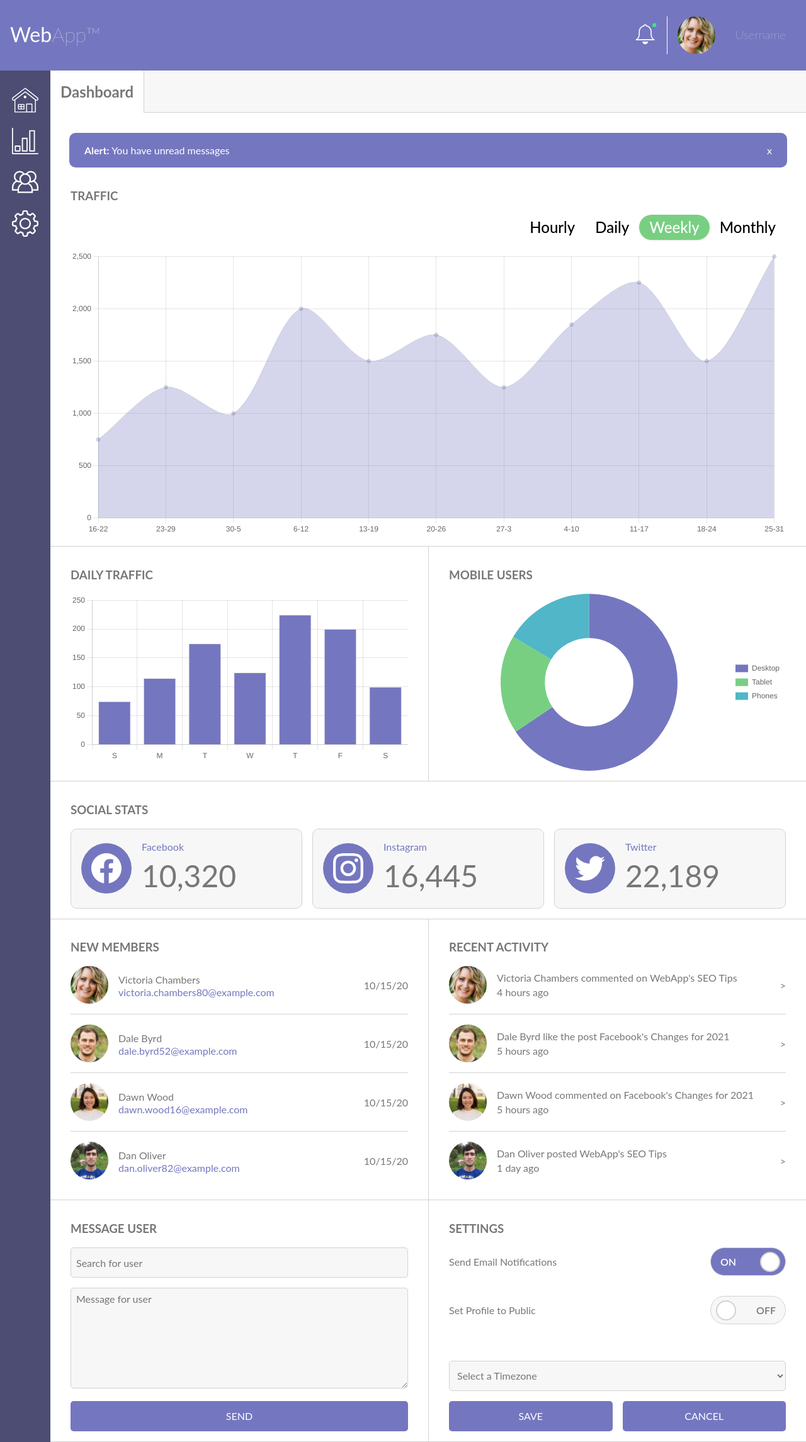
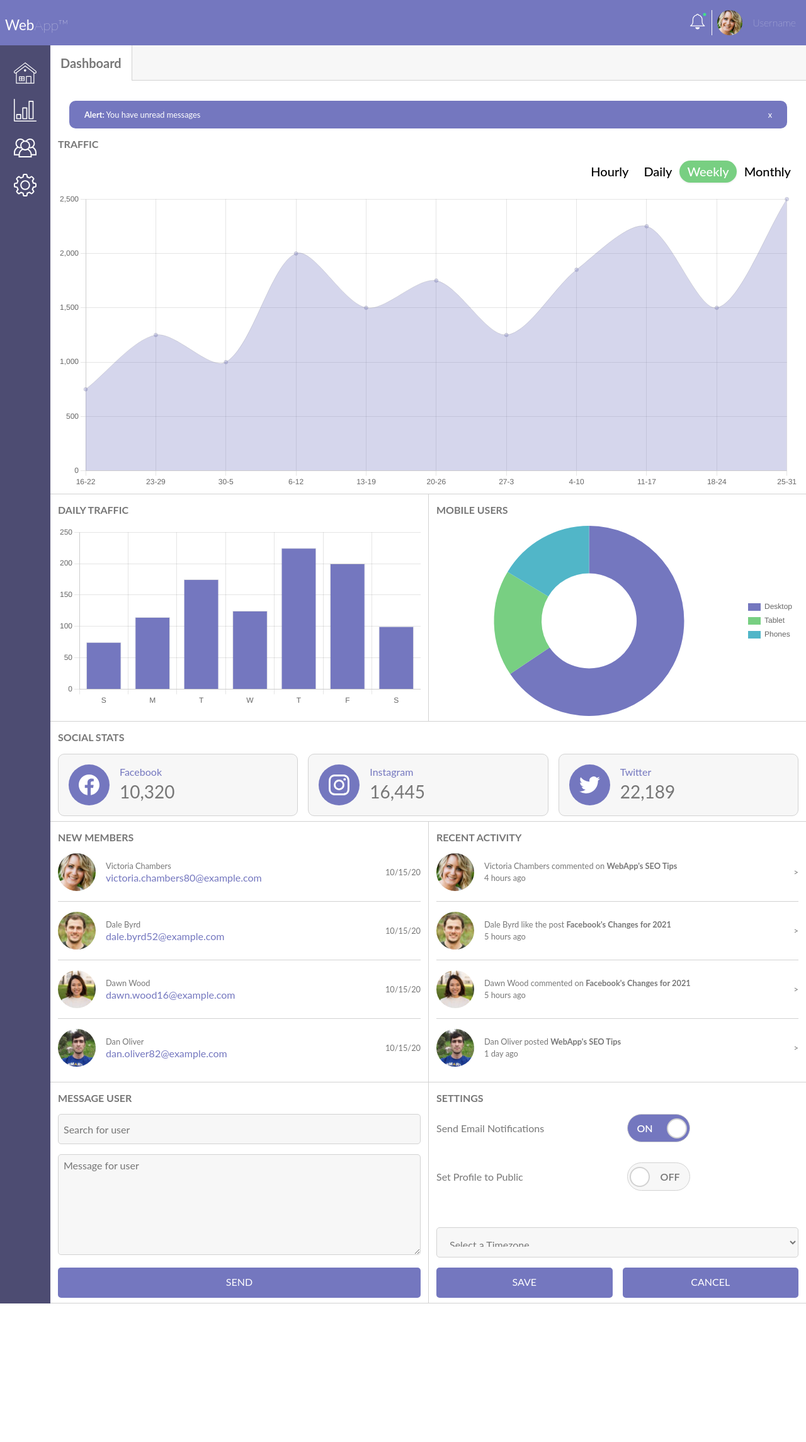
Before and after one commit to DVPerks/techdegree-project-7, a website: page index.html in a window 1280 px wide. Shown: the whole page at 63% size. After the commit the page ends 2070 px from the top, so only its background shows below. Drawn offline with nearby package versions, Linux system fonts and the light colour scheme.

Commit message:
fix mobile and tablet views

```diff
--- a/index.html
+++ b/index.html
@@ -3,8 +3,8 @@
 
 <head>
   <meta charset="utf-8">
+  <meta name="viewport" content="width=device-width, initial-scale=1">
   <title>Web App Dashboard</title>
-  <meta name="viewport" content="width=device-width, initial-scale=1">
   <link rel="stylesheet" href="css/styles.css">
 </head>
 
@@ -272,7 +272,7 @@
             <input type="checkbox" class="toggle" id="public">
           </label>
         </div>
-        <select class="form-field" id="timezones">
+        <select class="settings-time" id="timezones">
           <option disabled selected>Select a Timezone</option>
           <option value="Etc/GMT+12">(GMT-12:00) International Date Line West</option>
           <option value="Pacific/Midway">(GMT-11:00) Midway Island, Samoa</option>
--- a/scss/base/_typography.scss
+++ b/scss/base/_typography.scss
@@ -10,8 +10,11 @@
 }
 
 p {
+  font-size: 0.8rem;
   line-height: 1.45em;
 }
+
+h2 {font-size: 1.25rem;}
 
 a {
   text-decoration: none;
@@ -22,12 +25,15 @@ a {
 header * {
   color: #fff;
   & h3 {
+    font-size: 1rem;
     font-weight: 200;
   }
 }
 
 .title {
+  margin: 0;
   & * {
+    font-size: 1.4rem;
     font-weight: 200;
   }
   &-bold {
@@ -37,6 +43,8 @@ header * {
 
 main {
   & h3 {
+    font-size: 1rem;
     text-transform: uppercase;
+    margin-top: 0.5rem;
   }
 }
--- a/scss/component/_graph.scss
+++ b/scss/component/_graph.scss
@@ -38,8 +38,8 @@
       }
     }
     & label {
-      padding: 6px 16px;
-      font-size: 1.5rem;
+      padding: 6px 12px;
+      font-size: 0.75rem;
       font-weight: 500;
       color: #000;
       cursor: pointer;
--- a/scss/component/_image.scss
+++ b/scss/component/_image.scss
@@ -11,8 +11,8 @@
 }
 
 div.social-image {
-  width: 80px;
-  height: 80px;
+  width: 65px;
+  height: 65px;
   padding: 1rem;
   border-radius: 50%;
   background-color: variables.$lavendar;
--- a/scss/component/_main.scss
+++ b/scss/component/_main.scss
@@ -16,7 +16,7 @@
 }
 
 section {
-    padding: 1rem 2rem;
+    padding: 0.5rem 0.75rem;
     min-width: 0;
     width: 100%;
     border-bottom: 1px solid variables.$gray;
--- a/scss/component/_members.scss
+++ b/scss/component/_members.scss
@@ -12,6 +12,9 @@
         padding-bottom: 1rem;
         & p {
             margin: 0;
+            & span {
+                font-weight: bold;
+            }
         }
         &:last-child {
             border-bottom: none;
--- a/scss/component/_navigation.scss
+++ b/scss/component/_navigation.scss
@@ -9,30 +9,30 @@ header {
   align-items: center;
   justify-content: space-between;
   flex-direction: row;
-  padding: 1rem;
+  padding: 1rem 0.5rem;
   & .user-profile {
     display: flex;
     flex-direction: row;
     align-items: center;
     justify-content: space-between;
-    height: 60px;
+    height: 40px;
     & .notification {
       height: 100%;
       border-right: 1px solid white;
       display: block;
     }
     & a, img, h3 {
-      padding: 0 1rem;
+      padding: 0 0.5rem;
     }
     & .user-icon {
-      width: 60px;
+      width: 40px;
       height: auto;
     }
   }
 }
 
 .nav {
-    padding: 0 5rem;
+    padding: 0 2rem;
     flex-basis: 100%;
     display: flex;
     flex-direction: row;
@@ -54,9 +54,9 @@ header {
 }
 
 .nav-link svg {
-  width: 42px;   /* Adjust size as needed */
-  height: 42px;
-  fill: white;   /* Changes the icon color to white */
+  width: 36px;
+  height: 36px;
+  fill: white;
 }
 
 .notification-link {
@@ -64,8 +64,8 @@ header {
     animation: bellRing 0.8s ease-in-out;
   }
   & svg {
-    width: 36px;   /* Adjust size as needed */
-    height: 36px;
+    width: 28px;
+    height: 28px;
     fill: white;
     transform-origin: top center;
     transition: bellRing .5s ease-in-out;
--- a/scss/component/_settings.scss
+++ b/scss/component/_settings.scss
@@ -15,11 +15,15 @@
         justify-content: space-between;
         align-items: center;
     }
+    &-time {
+        margin: 3rem 0 1rem 0;
+        height: 3rem;
+        padding: 1rem;
+        background-color: variables.$light-gray;
+        border: 1px solid variables.$gray;
+        border-radius: 5px;
+    }
     &-toggle {
         gap: 2rem;
     }
 }
-
-.form-field {
-    margin-top: 3rem;
-}
--- a/scss/component/_social.scss
+++ b/scss/component/_social.scss
@@ -18,10 +18,11 @@
         & p {
             margin: 0;
             &:nth-child(1) {
+                font-size: 1.5rem;
                 color: variables.$lavendar;
             }
             &:nth-child(2) {
-                font-size: 3rem;
+                font-size: 2.5rem;
             }
         }
     }
--- a/scss/component/_toggle-switch.scss
+++ b/scss/component/_toggle-switch.scss
@@ -4,7 +4,7 @@ input.toggle {
     appearance: none;
     -webkit-appearance: none;
     position: relative;
-    width: 120px;
+    width: 100px;
     height: 45px;
     border-radius: 50px;
     background-color: variables.$light-gray;
--- a/scss/utilities/_mediaqueries.scss
+++ b/scss/utilities/_mediaqueries.scss
@@ -18,14 +18,15 @@
     }
   }
 
-  .main-header, .alert, .traffic, .social {
+  .main-header, .alert, .traffic, .social,
+  .members, .message, .activity, .settings {
     grid-column: 1 / span 2;
   }
-  .daily, .members, .message {
-    grid-column: 1 / span 2;
+  .daily {
+    grid-column: 1 / span 1;
   }
-  .mobile, .activity, .settings {
-    grid-column: 1 / span 2;
+  .mobile {
+    grid-column: 2 / span 1;
   }
 
   /* Navigation */
@@ -38,16 +39,29 @@
 
   .traffic-nav {
     justify-content: flex-end;
+    & label {
+      font-size: 1.25rem;
+    }
   }
 
   .mobile {
     border-left: 1px solid variables.$gray;
   }
 
-  .social-flexbox {
-    flex-direction: row;
-    & .social-container {
+  .social {
+    &-flexbox {
+      flex-direction: row;
+    }
+    &-container {
       flex: 3;
+      & p {
+        &:nth-child(1) {
+            font-size: 1rem;
+        }
+        &:nth-child(2) {
+            font-size: 1.75rem;
+        }
+      }
     }
   }
 
@@ -71,6 +85,10 @@
     display: initial;
   }
 
+  .settings-toggle {
+    width: 50%;
+  }
+
 }
 
 @media (min-width: variables.$desktop) {
@@ -85,7 +103,7 @@
     border-left: 1px solid variables.$gray;
   }
 
-  .form-field {
-    margin-top: 0;
+  .settings-toggle {
+    width: 70%;
   }
 }
```
Also changed, not shown: css/styles.css, 1 other file.
